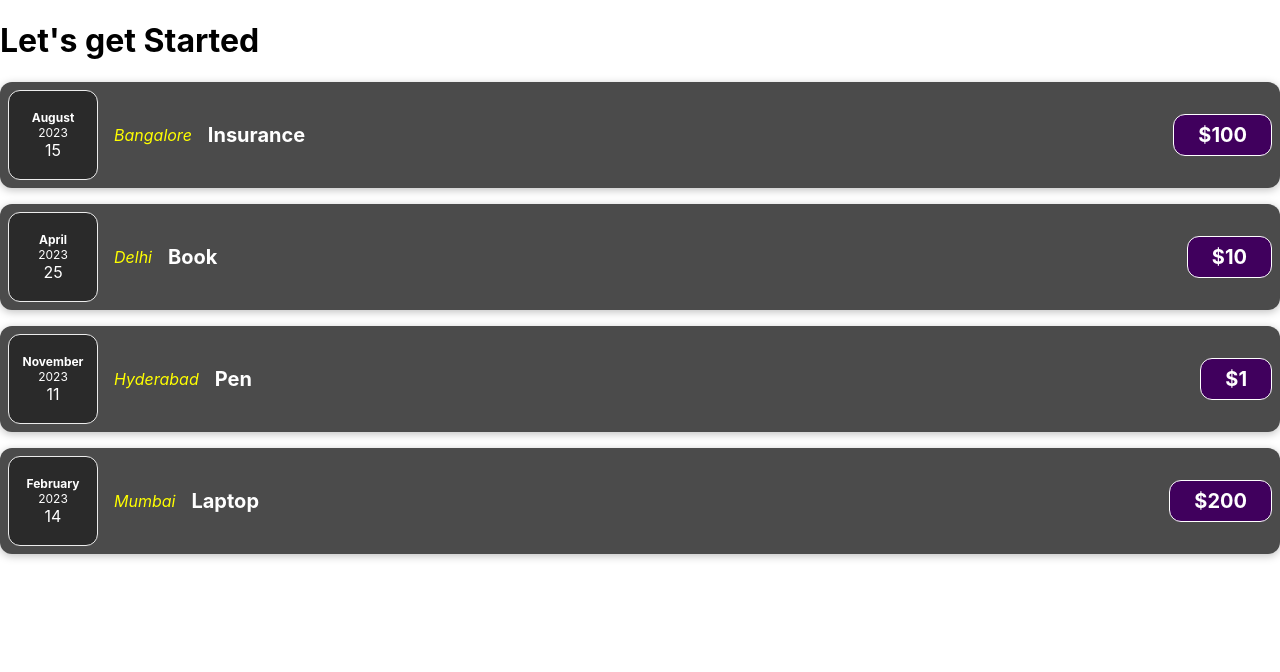
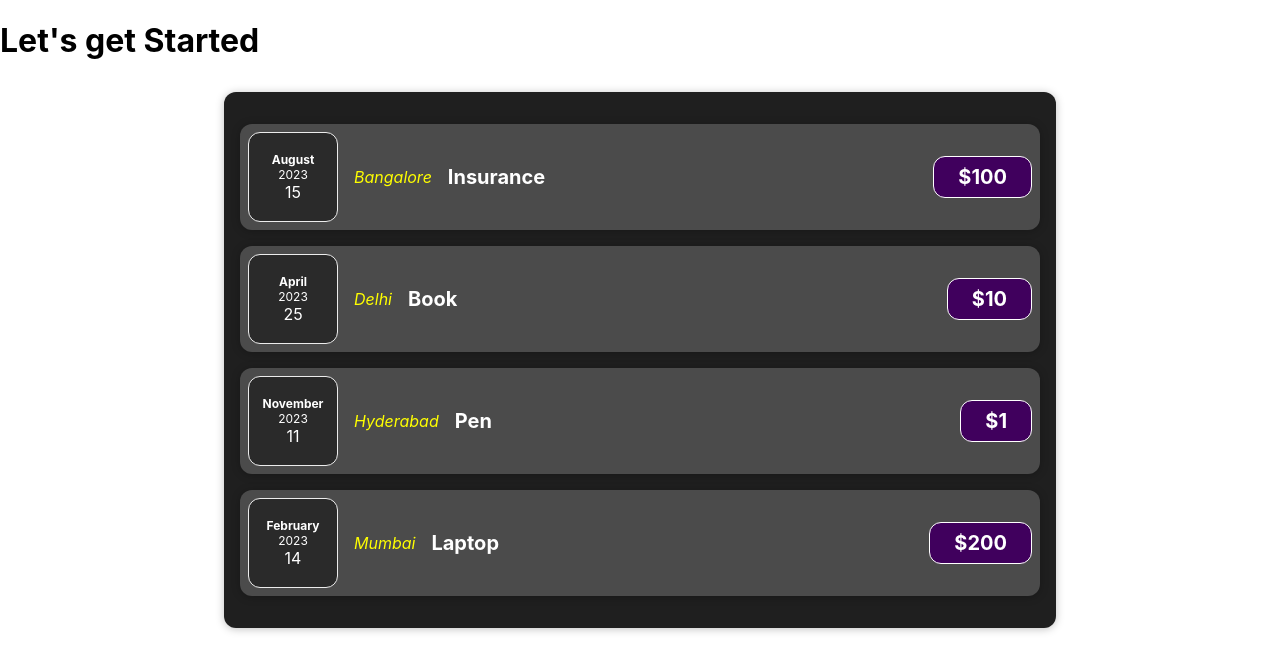
Before and after one commit to AmitkrMeena02/Learning-React, a React (Create React App) app in the folder project_one/: page / in a window 1280 px wide. Shown: the top 672 px of the page. Built offline with nearby package versions, Linux system fonts and the light colour scheme.

Commit message:
wrapper components

```diff
--- a/project_one/src/App.js
+++ b/project_one/src/App.js
@@ -1,10 +1,41 @@
 import Expenses from "./Components/Expenses";
 
 function App() {
+  const expenses = [
+    {
+      id: "1",
+      date: new Date(2023, 7, 15),
+      location: "Bangalore",
+      title: "Insurance",
+      price: 100,
+    },
+    {
+      id: "2",
+      date: new Date(2023, 3, 25),
+      location: "Delhi",
+      title: "Book",
+      price: 10,
+    },
+    {
+      id: "3",
+      date: new Date(2023, 10, 11),
+      location: "Hyderabad",
+      title: "Pen",
+      price: 1,
+    },
+    {
+      id: "4",
+      date: new Date(2023, 1, 14),
+      location: "Mumbai",
+      title: "Laptop",
+      price: 200,
+    },
+  ];
+
   return (
     <div>
       <h1>Let's get Started</h1>
-      <Expenses></Expenses>
+      <Expenses expenses={expenses} />
     </div>
   );
 }
--- /dev/null
+++ b/project_one/src/Components/Card.css
@@ -0,0 +1,4 @@
+.card {
+    border-radius: 12px;
+    box-shadow: 0 1px 8px rgba(0, 0, 0, 0.25);
+  }
--- /dev/null
+++ b/project_one/src/Components/Card.js
@@ -0,0 +1,8 @@
+import "./Card.css";
+
+function Card(props) {
+  const classes = "card " + props.className;
+  return <div className={classes}>{props.children}</div>;
+}
+
+export default Card;
--- a/project_one/src/Components/ExpenseItem.css
+++ b/project_one/src/Components/ExpenseItem.css
@@ -2,10 +2,8 @@
     display: flex;
     justify-content: space-between;
     align-items: center;
-    box-shadow: 0 2px 8px rgba(0, 0, 0, 0.25);
     padding: 0.5rem;
     margin: 1rem 0;
-    border-radius: 12px;
     background-color: #4b4b4b;
   }
 
--- a/project_one/src/Components/ExpenseItem.js
+++ b/project_one/src/Components/ExpenseItem.js
@@ -1,18 +1,17 @@
 import "./ExpenseItem.css";
 import ExpenseDate from "./ExpenseDate";
-
-
+import Card from "./Card";
 
 function ExpenseItem(props) {
   return (
-    <div className="expense-item">
-      <ExpenseDate calendarDate={props.date}></ExpenseDate>
+    <Card className="expense-item">
+      <ExpenseDate calendarDate={props.date} />
       <div className="expense-item__location">{props.location}</div>
       <div className="expense-item__description">
         <h2>{props.title}</h2>
         <div className="expense-item__price">${props.price}</div>
       </div>
-    </div>
+    </Card>
   );
 }
 
--- a/project_one/src/Components/Expenses.css
+++ b/project_one/src/Components/Expenses.css
@@ -4,6 +4,4 @@
   margin: 2rem auto;
   width: 50rem;
   max-width: 95%;
-  border-radius: 12px;
-  box-shadow: 0 1px 8px rgba(0, 0, 0, 0.25);
 }
--- a/project_one/src/Components/Expenses.js
+++ b/project_one/src/Components/Expenses.js
@@ -1,41 +1,11 @@
-import "./Expenses.css"
-import ExpenseItem from './ExpenseItem';
+import "./Expenses.css";
+import ExpenseItem from "./ExpenseItem";
+import Card from "./Card";
 
-function Expenses() {
-    const expenses = [
-        {
-          id: "1",
-          date: new Date(2023, 7, 15),
-          location: "Bangalore",
-          title: "Insurance",
-          price: 100,
-        },
-        {
-          id: "2",
-          date: new Date(2023, 3, 25),
-          location: "Delhi",
-          title: "Book",
-          price: 10,
-        },
-        {
-          id: "3",
-          date: new Date(2023, 10, 11),
-          location: "Hyderabad",
-          title: "Pen",
-          price: 1,
-        },
-        {
-          id: "4",
-          date: new Date(2023, 1, 14),
-          location: "Mumbai",
-          title: "Laptop",
-          price: 200,
-        },
-      ];
-
-    return(
-        <div>
-            {expenses.map((expense) => {
+function Expenses(props) {
+  return (
+    <Card className="expenses">
+      {props.expenses.map((expense, index) => {
         return (
           <ExpenseItem
             key={expense.id}
@@ -43,11 +13,11 @@
             location={expense.location}
             title={expense.title}
             price={expense.price}
-          ></ExpenseItem>
+          />
         );
       })}
-        </div>
-    )
+    </Card>
+  );
 }
 
 export default Expenses;
```
